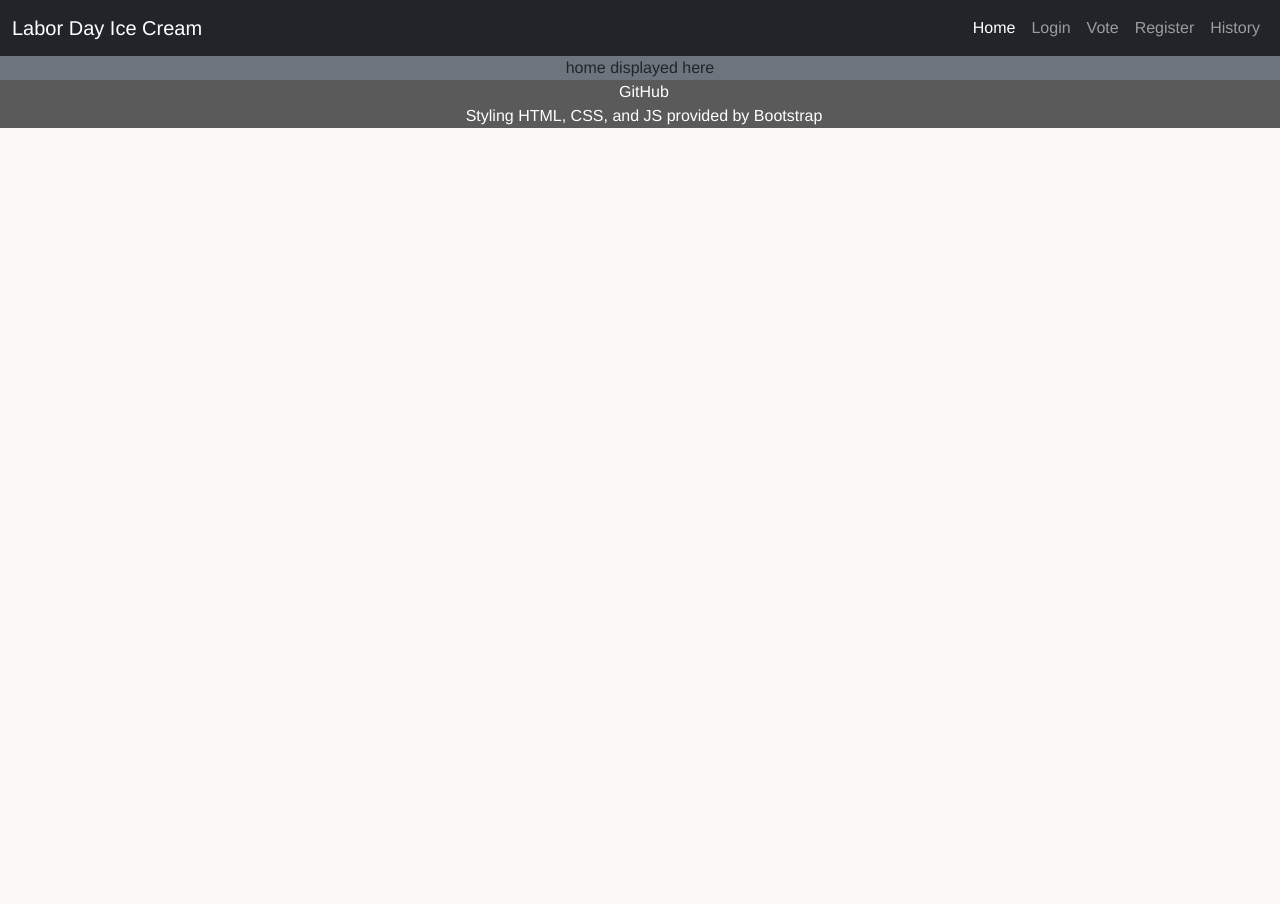
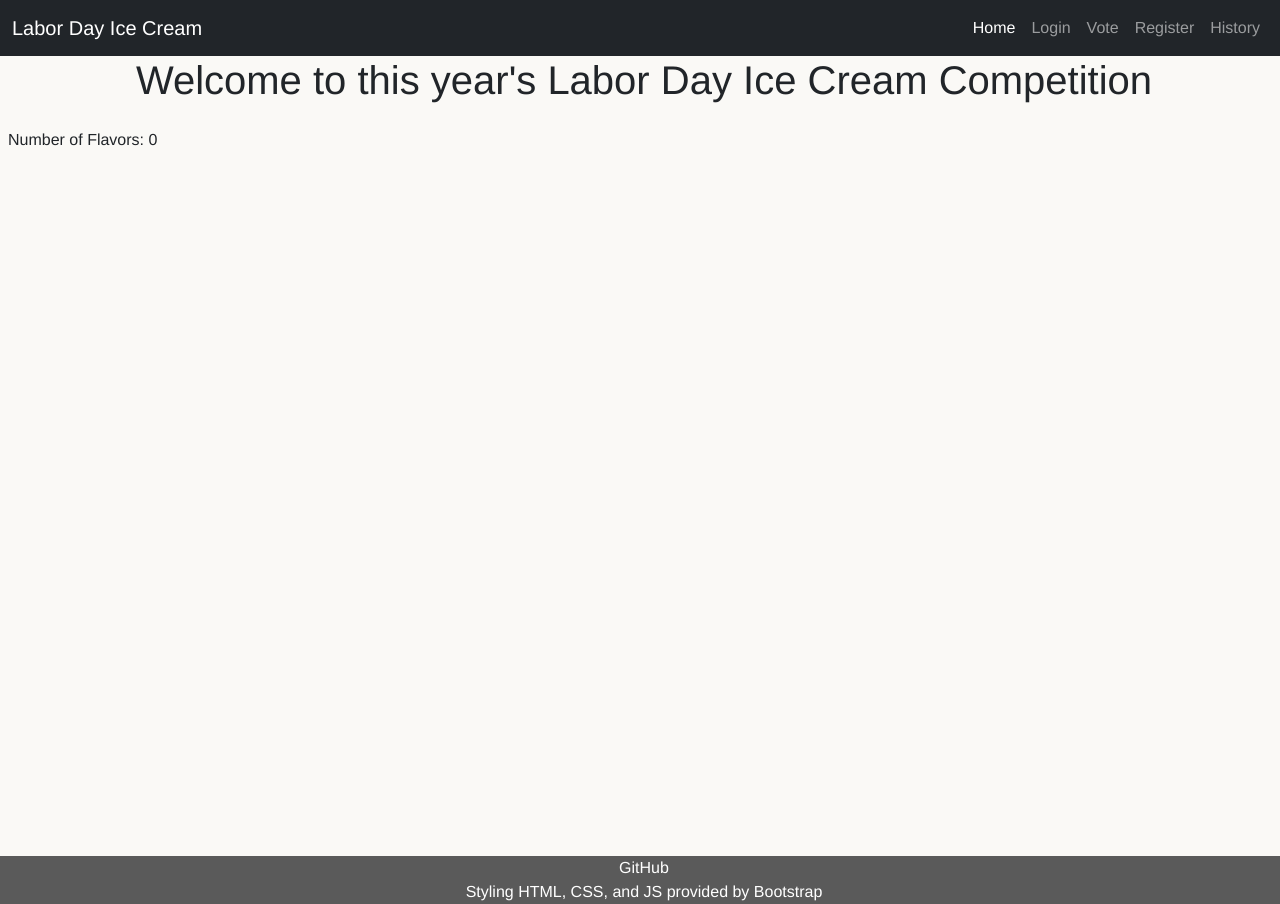
Before and after one commit to SpencerYoung66/startup, a React (Vite) app: page /home in a window 1280 px wide. Before the commit the page ends 800 px from the top, so only its background shows below. Built offline with nearby package versions, Linux system fonts and the light colour scheme.

Commit message:
Added Home

```diff
--- a/src/home/home.jsx
+++ b/src/home/home.jsx
@@ -2,8 +2,16 @@ import React from 'react';
 
 export function Home() {
   return (
-    <main className='container-fluid bg-secondary text-center'>
-      <div>home displayed here</div>
+    <body>
+    <main>
+        <h1>Welcome to this year's Labor Day Ice Cream Competition</h1>
+        <div>
+            {/* <img src="https://upload.wikimedia.org/wikipedia/commons/2/2e/Ice_cream_with_whipped_cream%2C_chocolate_syrup%2C_and_a_wafer_%28cropped%29.jpg" width="300" height="400"> */}
+        </div>
+        <div>
+            <span id="numFlavors">Number of Flavors: 0</span>
+        </div>
     </main>
+    </body>
   );
 }
```
